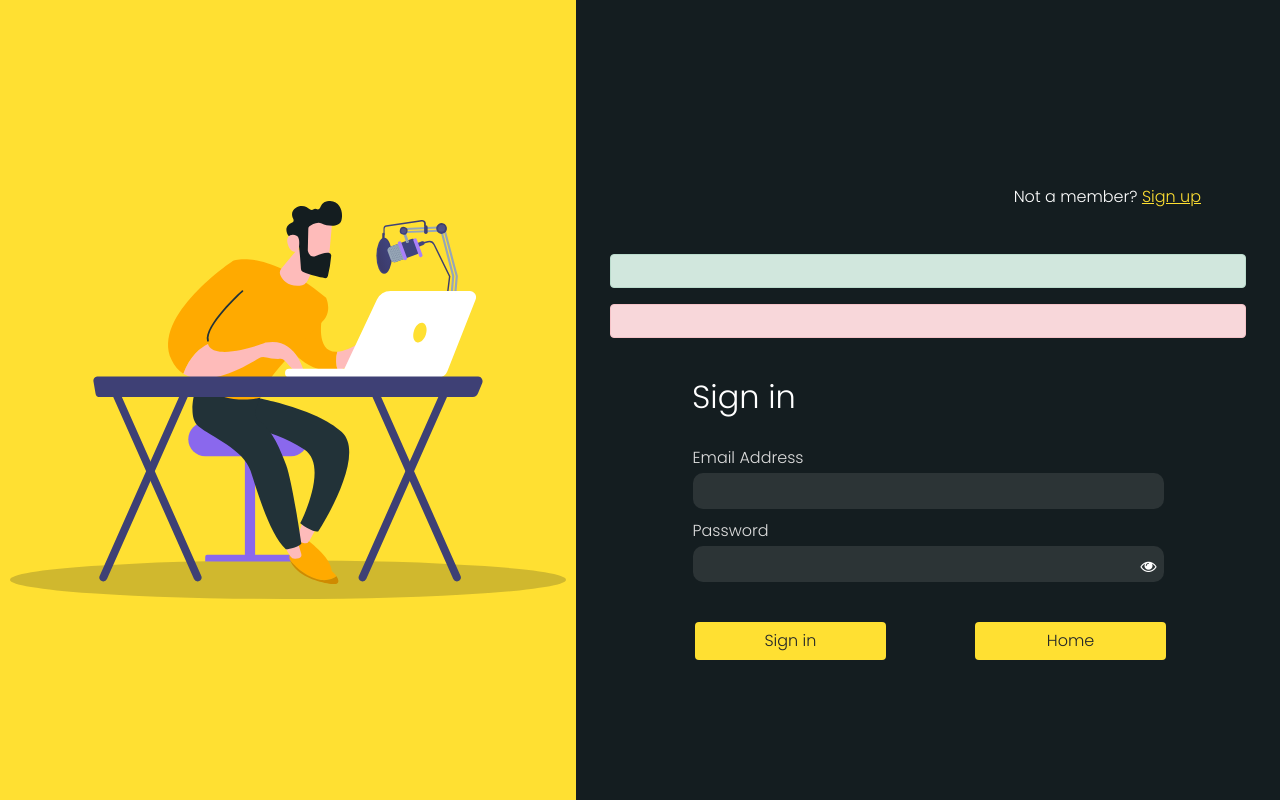
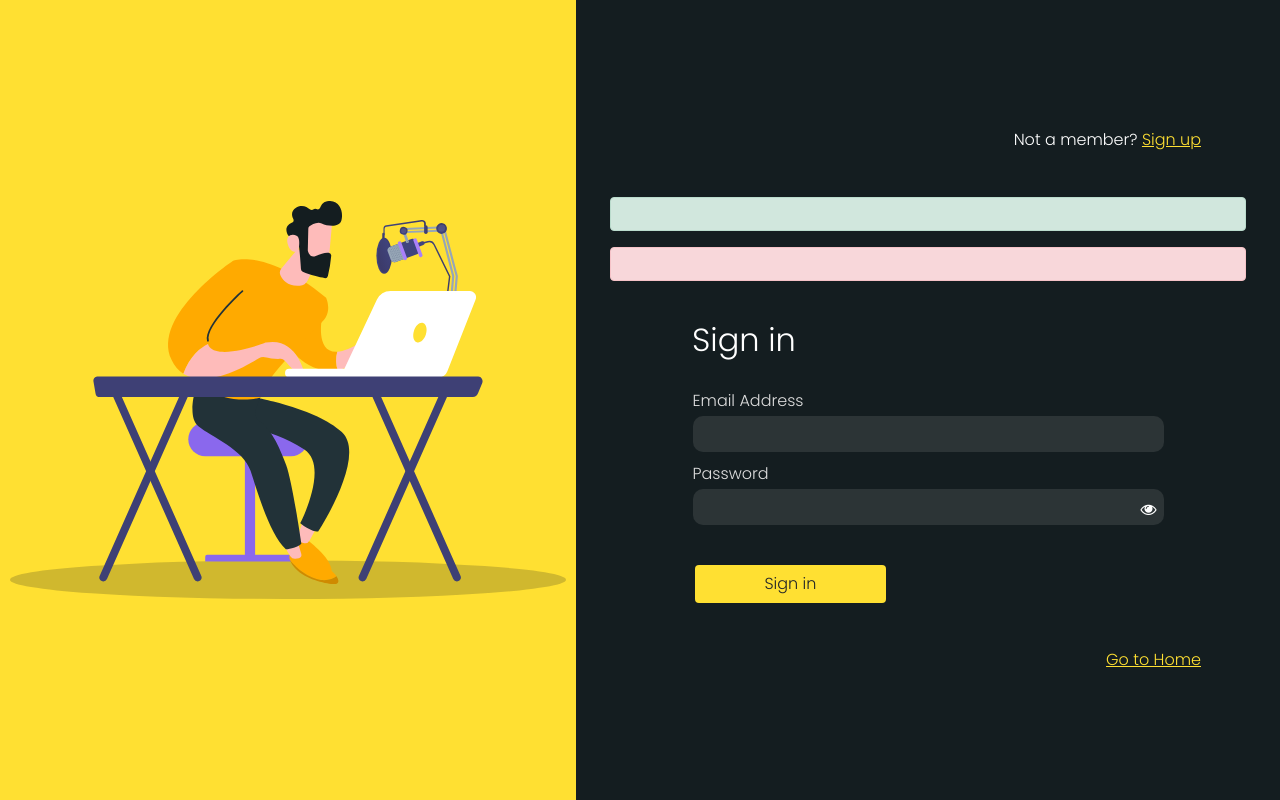
Before and after one commit to dhaval-changani-au13/VideoStream, a Node server app: template views/login.ejs in a window 1280 px wide. Run offline with Node 20, Linux system fonts and the light colour scheme; the template is opened without the code that fills it, so the values that code supplies are empty; some libraries are stand-ins or nearby versions.

Commit message:
updated home button

```diff
--- a/views/login.ejs
+++ b/views/login.ejs
@@ -68,9 +68,11 @@
                         style="background-color: #ffe032; width: 30%; margin-left: 85px">
                         Sign in
                       </button>
-                      <button class="btn btn-default" style="background-color: #ffe032; width: 30%; margin-left: 85px"
-                        onclick="window.location.href='/'">Home
-                      </button>
+                      <div class="form-group">
+                        <div class="userExist">
+                          <a class="login" style="color: #ffe032" href="/">Go to Home</a>
+                        </div>
+                      </div>
 
                     </form>
 
```
Also changed, not shown: views/register.ejs (+10 -5 lines).
